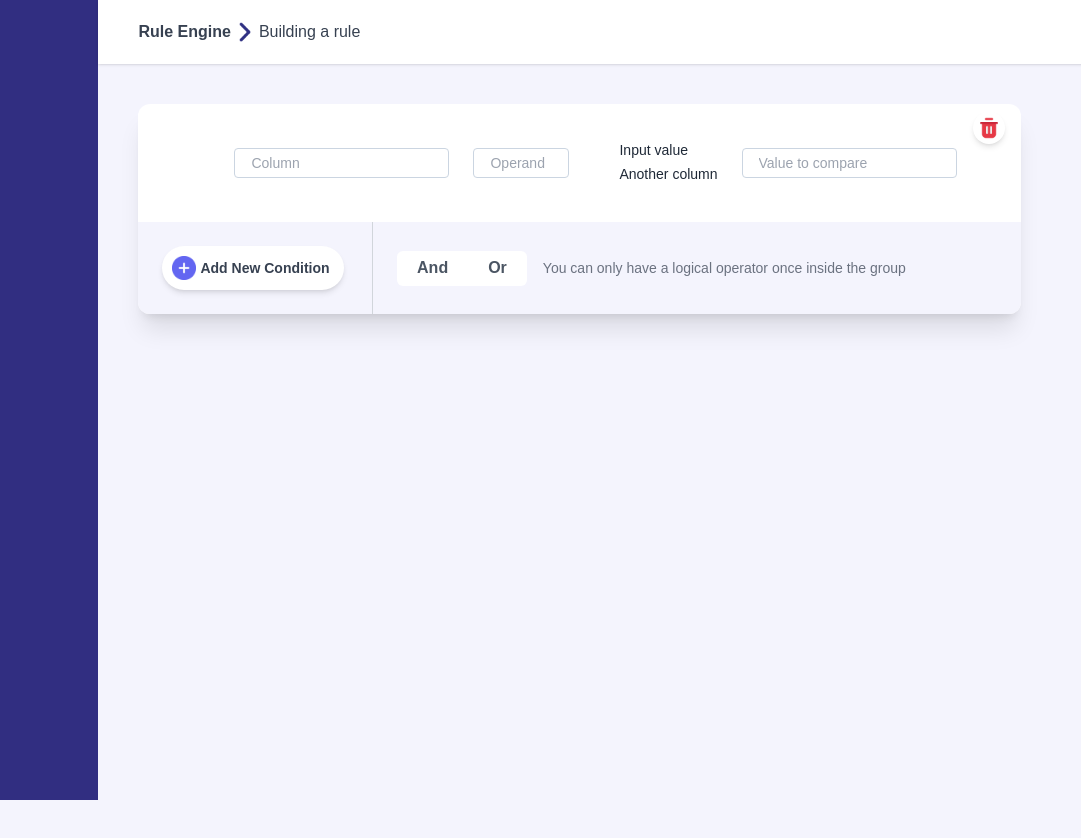
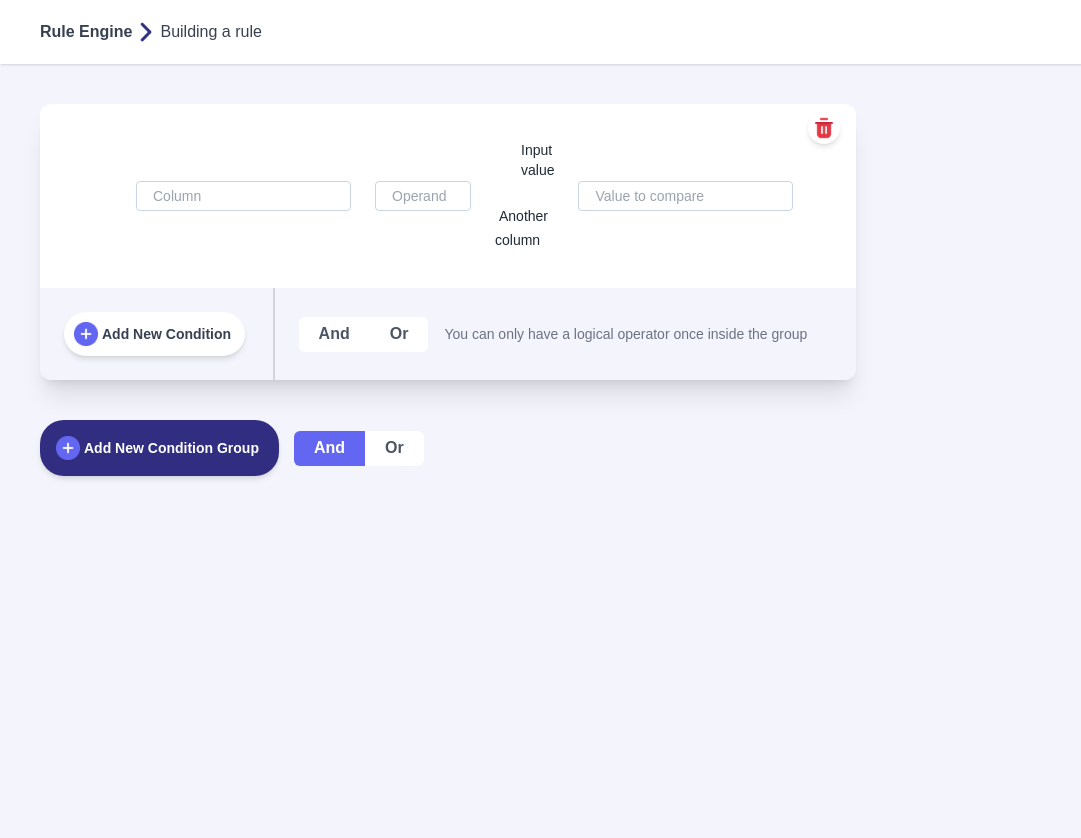
Before and after one commit to nicolaspenagos/rules-engine-front, a Vue app: page / in a window 1280 px wide. Shown: the top 838 px of the page, without its empty margins (0-1081 px from the left). Before the commit the page ends 800 px from the top, so only its background shows below. Built offline with nearby package versions, Linux system fonts and the light colour scheme; a web font is replaced by a local one.

Commit message:
feat(expressionsGUI): Add new condition group feat was added

```diff
--- a/src/App.vue
+++ b/src/App.vue
@@ -5,8 +5,8 @@ import InputText from "primevue/inputtext";
 </script>
 
 <template>
-  <main class="h-full flex w-full">
-    <aside class="h-full w-1/12 bg-indigo-900"></aside>
+  <main class=" flex w-full">
+    <aside class=" w-1/12 bg-indigo-900"></aside>
     <div class=" w-full">
       <header class="bg-white w-full h-16 shadow flex items-center pl-10">
       <h1 class="font-semibold text-gray-700">Rule Engine</h1>
--- a/src/components/ExpressionGroup.vue
+++ b/src/components/ExpressionGroup.vue
@@ -8,7 +8,7 @@
     </main>
     <footer class="background rounded-br-xl rounded-bl-xl  flex">
 
-        <div class="bg-white w-fit p-0.5 rounded-3xl shadow-md flex items-center p-[10px] m-6  hover:bg-indigo-100 cursor-pointer">
+        <div class="bg-white w-fit p-0.5 rounded-3xl shadow-md flex items-center p-[10px] m-6  hover:bg-indigo-50 cursor-pointer">
           <img src="add.png" class="w-6">
           <p class="font-semibold text-sm ml-1 text-gray-700 mr-1">Add New Condition</p>
         </div>
@@ -35,7 +35,7 @@ export default {
         return {
             operator: 'Off',
             options: ['And', 'Or'],
-
+            expressions: ['Exp1']
 
 
 
--- a/src/stores/expressions/expressions.js
+++ b/src/stores/expressions/expressions.js
@@ -2,31 +2,33 @@ import { defineStore } from "pinia";
 import { Expression } from "../../model/Expression";
 import { v4 as generateRandomUUID } from 'uuid';
 
-const userExpressionStore = defineStore("expressions", {
+export const useExpressionsStore = defineStore("expressions", {
     state: () => ({
-        expressions: new Map()
+        expressions: []
     }),
     getters: {
-        getexpressions: (state) => expressions,
+
     },
     actions: {
-        addExpression(newExpression) {
+        addExpression(newExpression, id, index) {
+            if (newExpression == 'And' || newExpression == 'Or') {
+                this.expressions.push(newExpression)
 
-            if (!newExpression instanceof Expression)
-                throw new Error("Non-expression object received");
+            } else {
 
-            if (typeof newExpression.column === "undefined" || typeof newExpression.operand === "undefined" ||
-                typeof newExpression.typeValue === "undefined" || typeof newExpression.value === "undefined")
-                throw new Error("An expression with undefined parameters received");
+                if (this.expressions[index]) {
+                    this.expressions[index].set(id, newExpression);
+                } else {
+                    let expressionGroup = new Map();
+                    expressionGroup.set(id, newExpression);
+                    this.expressions.push(expressionGroup)
+                }
 
-            const id = generateRandomUUID();
-            newExpression.id = id;
-            this.expressions.set(id, newExpression)
+            }
 
         },
-        getExpression(id) {
-            return this.expressions.get(id);
-        }
+
+
 
     }
 });
--- a/src/views/HomeView.vue
+++ b/src/views/HomeView.vue
@@ -1,18 +1,70 @@
 <script setup>
 import Expression from "../components/Expression.vue";
 import ExpressionGroup from "../components/ExpressionGroup.vue";
+import {mapStores} from "pinia";
+import {useExpressionsStore} from "../stores/expressions/expressions.js";
+import SelectButton from 'primevue/selectbutton';
 </script>
 
 <template>
-  <main class="w-full">
+  <main class="w-full min-h-screen pr-96">
 
 
 
-    <div class="flex p-10">
-      <ExpressionGroup>
+    <div class="flex flex-col p-10">
 
-      </ExpressionGroup>
+      <div  v-for="(exp, index) in this.expressionsStore.expressions" :key="index">
+        <div v-if="exp=='And'||exp=='Or'">
+          {{exp}}
+        </div>
+        <ExpressionGroup class="mb-10" v-else>
+
+        </ExpressionGroup>
+      </div>
+      <div class="flex">
+        <div class="bg-indigo-900 w-fit  rounded-3xl shadow-md flex items-center p-4   hover:bg-indigo-700 cursor-pointer" v-on:click="addExpressionGroup">
+          <img src="add.png" class="w-6">
+          <p class="font-semibold text-sm ml-1 text-white mr-1">Add New Condition Group</p>
+        </div>
+        <SelectButton v-model="operator" :options="options" aria-labelledby="single" class=" ml-[15px] mt-auto mb-auto mr-4"  />
+      </div>
 
     </div>
   </main>
 </template>
+<script>
+
+import { v4 as generateRandomUUID } from 'uuid';
+
+export default {
+   data(){
+    return {
+
+      rule : [],
+      operator: 'And',
+            options: ['And', 'Or'],
+            expressions: ['Exp1']
+    }
+  },
+  methods:{
+    addExpressionGroup(){
+
+      this.expressionsStore.addExpression(this.operator, generateRandomUUID(), this.expressionsStore.expressions.length);
+      this.expressionsStore.addExpression("Expx", generateRandomUUID(), this.expressionsStore.expressions.length);
+    }
+  }, mounted(){
+
+    this.expressionsStore.addExpression("Exp1", generateRandomUUID(), 0);
+
+
+  },
+  computed:{
+    ...mapStores(useExpressionsStore),
+  },
+  watch:{
+
+  }
+
+
+};
+</script>
```
